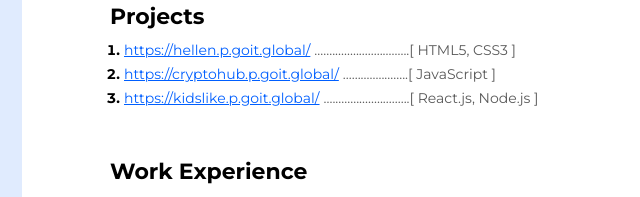
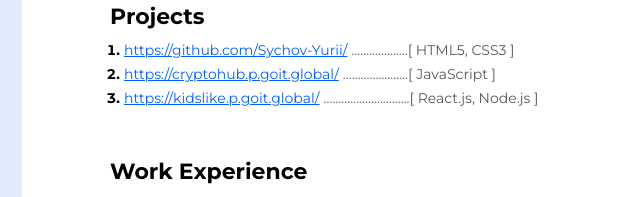
Before and after one commit to Sychov-Yurii/resume-project, a plain HTML site: page index.html in a window 1280 px wide. Shown: the part 459-656 px from the top of the page, 396-1036 px from the left. Drawn offline with Linux system fonts and the light colour scheme.

Commit message:
fixed my projects HTML CSS

```diff
--- a/index.html
+++ b/index.html
@@ -38,11 +38,11 @@
           <h3 class="main-content-title">Projects</h3>
           <ol class="project-list">
             <li class="project-item">
-              <a href="https://hellen.p.goit.global/" class="projetc-item-link"
-                >https://hellen.p.goit.global/</a
+              <a href="https://github.com/Sychov-Yurii/" class="projetc-item-link"
+                >https://github.com/Sychov-Yurii/</a
               >
               <span class="project-item-descr">
-                ................................[ HTML5, CSS3 ]
+                ...................[ HTML5, CSS3 ]
               </span>
             </li>
             <li class="project-item">
```
